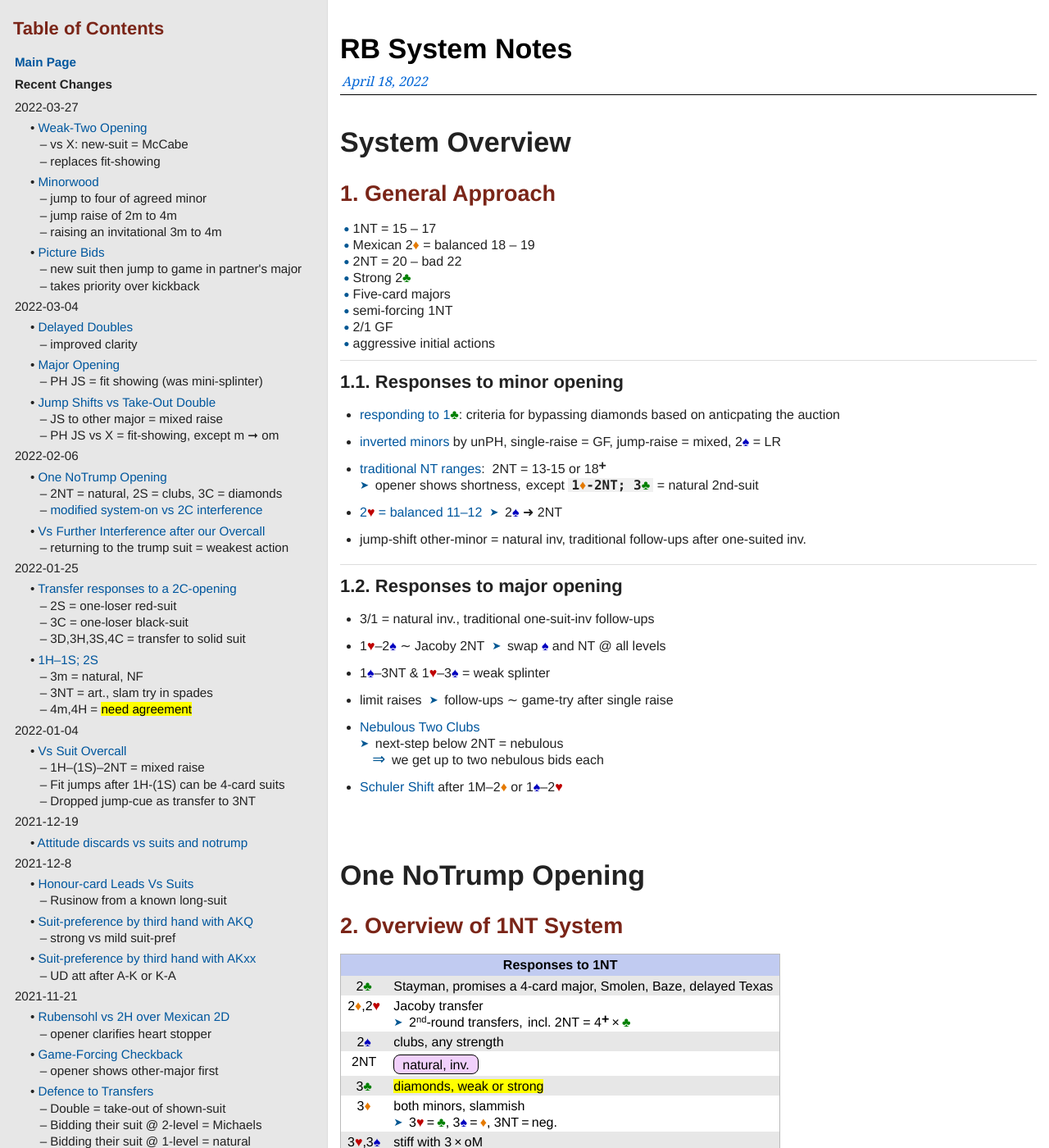
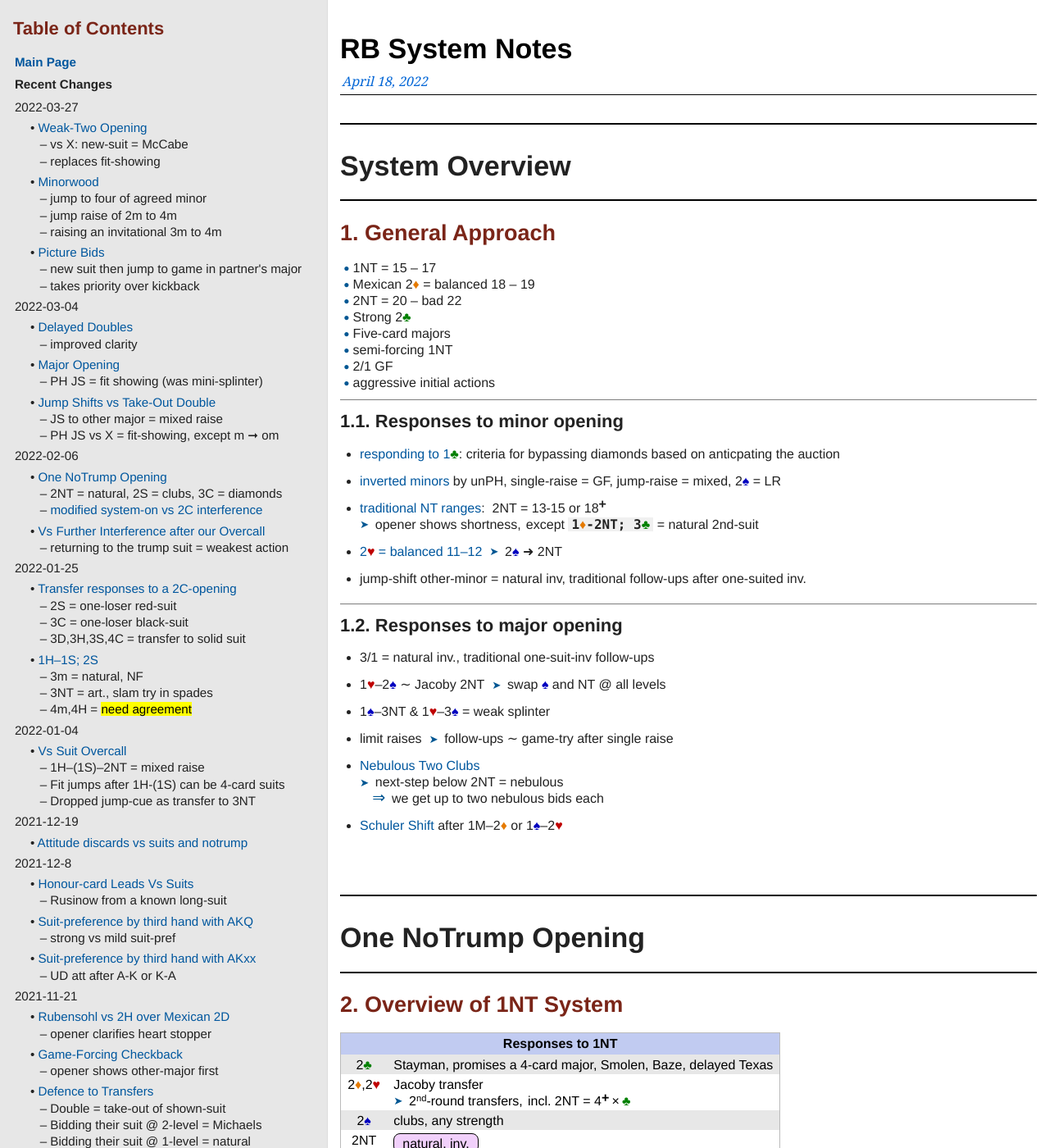
Before and after one commit to kjraywood/kjraywood.github.io, a Jekyll site: the page rbsys/system.html, which Jekyll copies as it is, in a window 1280 px wide and 1400 px high. Shown: the whole window at 82% size. Built offline with Jekyll 4.4.1, drawn with Linux system fonts in a browser that asks for light colours.

Commit message:
bridgedoc f69eb33

```diff
--- a/css/bridgedoc.css
+++ b/css/bridgedoc.css
@@ -379,8 +379,9 @@ b.button::after { content: "]"; padding: 0 2px 0 3px; }
 @media screen and (min-width:768px){#content{margin-bottom:1.25em}
 .sect1{padding-bottom:1.25em}}
 .sect1:last-child{padding-bottom:0}
-.sect1 + .sect1 { border-top: 1px solid #000; }
-.sect2 { border-top: 1px solid #ddd; }
+.sect0 { padding-top:1.5ex; border-top: 2px solid #000; }
+.sect1 { border-top: 2px solid #000; }
+.sect2 { border-top: 1px solid #7d7d7d; }
 
 #content h1 > a.anchor, h2 > a.anchor, h3 > a.anchor, #toctitle > a.anchor, .sidebarblock > .content > .title > a.anchor, h4 > a.anchor, h5 > a.anchor, h6 > a.anchor { position: absolute; z-index: 1001; width: 1.5ex; margin-left: -1.5ex; display: block; text-decoration: none !important; visibility: hidden; text-align: center; font-weight: normal; }
 #content h1 > a.anchor::before, h2 > a.anchor::before, h3 > a.anchor::before, #toctitle > a.anchor::before, .sidebarblock > .content > .title > a.anchor::before, h4 > a.anchor::before, h5 > a.anchor::before, h6 > a.anchor::before { content: "\00A7"; font-size: 0.85em; display: block; padding-top: 0.1em; }
```
